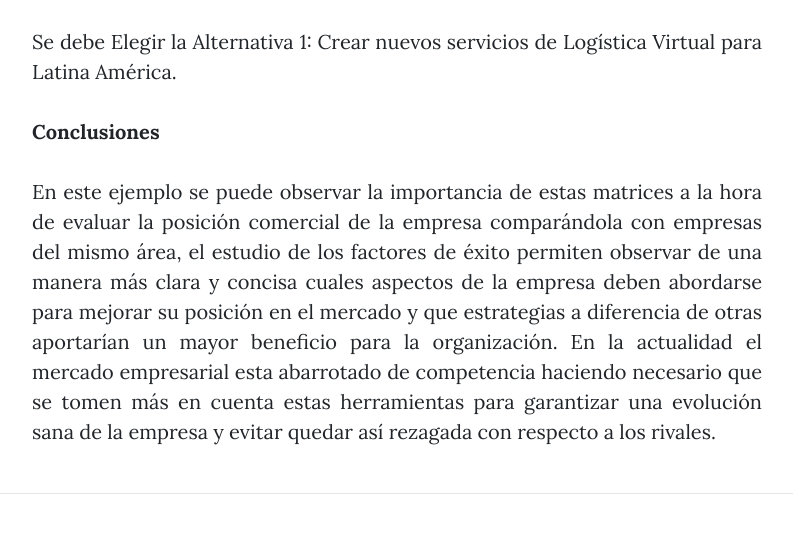
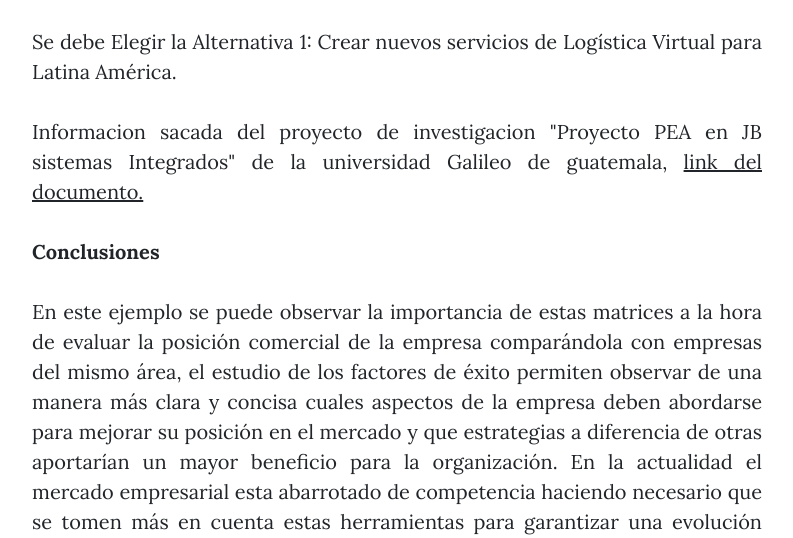
Before and after one commit to SantiagoLiscano/newmatrices, a website: page index.html in a window 1280 px wide. Shown: the part 6078-6616 px from the top of the page, without its empty margins (243-1036 px from the left). Drawn offline with nearby package versions, Linux system fonts and the light colour scheme.

Commit message:
Update index.html
link

```diff
--- a/index.html
+++ b/index.html
@@ -155,6 +155,8 @@
 
               <p>Se debe Elegir la Alternativa 1: Crear nuevos servicios de Logística Virtual para Latina América.</p>
 
+            <p>Informacion sacada del proyecto de investigacion "Proyecto PEA en JB sistemas Integrados" de la universidad Galileo de guatemala, <a href="https://www.scribd.com/doc/38932425/proyecto-de-planeacion-estrategica"><span>link del documento.</span></a></p>
+
             <p><strong>Conclusiones</strong></p>
 
             <p>En este ejemplo se puede observar la importancia de estas matrices a la hora de evaluar la posición comercial de la empresa comparándola con empresas del mismo área, el estudio de los factores de éxito permiten observar de una manera más clara y concisa cuales aspectos de la empresa deben abordarse para mejorar su posición en el mercado y que estrategias a diferencia de otras aportarían un mayor beneficio para la organización. En la actualidad el mercado empresarial esta abarrotado de competencia haciendo necesario que se tomen más en cuenta estas herramientas para garantizar una evolución sana de la empresa y evitar quedar así rezagada con respecto a los rivales.</p>
```
